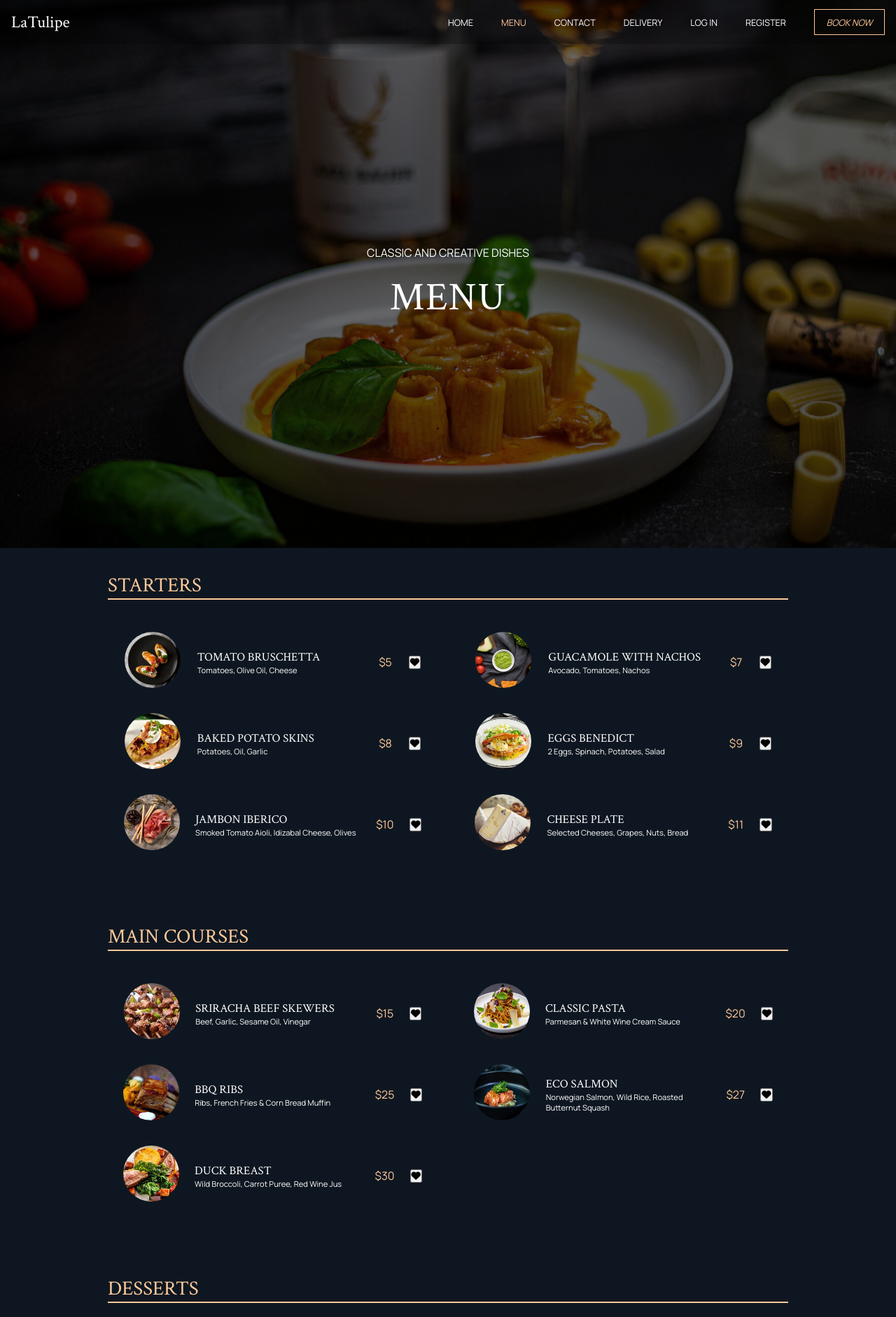
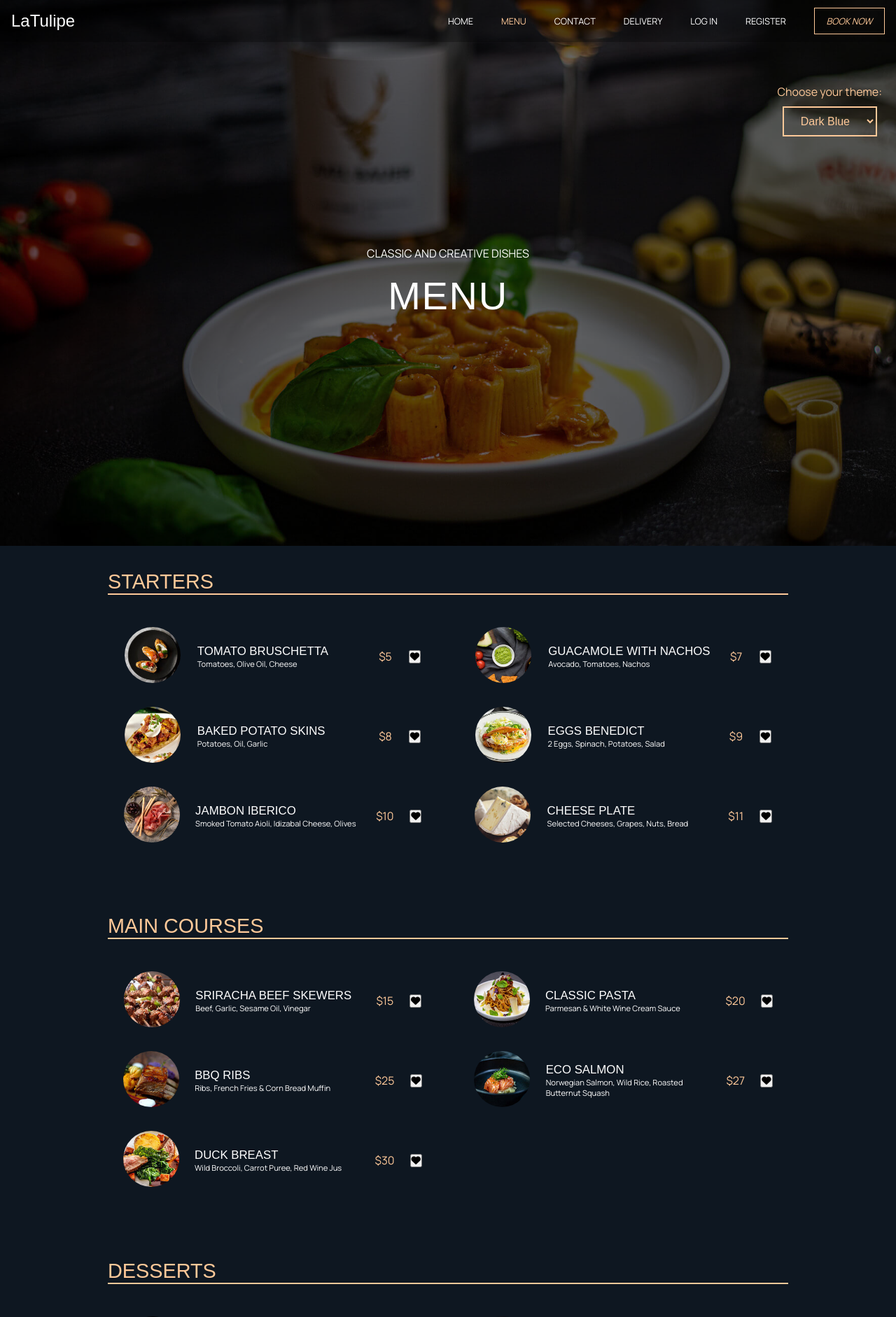
Before and after one commit to Linda-Hasanaj/Backend_Restaurant_Website, a PHP site: page /menu.php in a window 1280 px wide. Shown: the top 1882 px of the page at 70% size. Run offline with PHP 8.4, Linux system fonts and the light colour scheme; some libraries are stand-ins or nearby versions.

Commit message:
added color theme menu.php

```diff
--- a/Restaurant/Restaurant-main/menu.php
+++ b/Restaurant/Restaurant-main/menu.php
@@ -34,7 +34,164 @@ function addToFavorites($itemName, $itemImage)
 
 </head>
 
+    <style>
+        /* CSS styles for the different background colors */
+        body {
+            font-family: Arial, sans-serif;
+            margin: 0;
+            padding: 0;
+        }
+
+        .dark-blue-bg {
+            background-color: rgb(14, 23, 33);
+            color: white;
+        }
+
+        .white-bg {
+            background-color: #ffffff;
+            color: grey;
+        }
+
+        .black-bg {
+            background-color: #000000;
+            color: white;
+        }
+
+        .btn-container {
+            text-align: center;
+            margin-top: 20px;
+        }
+
+        .color-btn {
+            padding: 10px 20px;
+            font-size: 16px;
+            border: none;
+            cursor: pointer;
+            margin: 0 10px;
+
+        }
+
+        /* Button container */
+    .btn-container {
+    position: absolute;
+    top: 100px;
+    right: 20px;
+    background-color: var(--main-dark);
+    cursor: pointer;
+}
+
+/* Background color buttons */
+.color-btn {
+    padding: 10px 20px;
+    font-size: 20px;
+    border: none;
+    cursor: pointer;
+    margin-left: 10px;
+    background-color: var(--main-dark);
+    margin-top: 1em;
+    cursor: pointer;
+}
+
+/* Hover effect */
+.color-btn:hover {
+    background-color: #0056b3; /* Darker color on hover */
+}
+
+/* Additional styling for individual buttons */
+.color-btn:nth-child(2) {
+    background-color: #fff; /* White button */
+    color: #000;
+}
+/* Mode selector container */
+.mode-selector {
+    position: absolute; /* Fixed positioning */
+    top: 100px; /* Adjust as needed */
+    right: 20px; /* Adjust as needed */
+    text-align: center;
+}
+
+/* Mode selector text */
+.mode-selector p {
+    margin-bottom: 10px;
+    font-size: 16px;
+}
+
+/* CSS styles for the mode selector */
+.mode-selector {
+    text-align: center;
+    margin-top: 20px;
+}
+
+.mode-selector p {
+     color: var(--gold-yellow); /* Change font color to gold */
+}
+
+.mode-selector select {
+    padding: 10px 20px;
+    font-size: 16px;
+    border: 2px solid var(--gold-yellow); /* Set border to gold */
+    background-color: var(--gold-black);/* Use CSS variable for background color */
+    color: var(--gold-yellow);
+    cursor: pointer;
+}
+
+/* Background color buttons */
+.color-btn {
+    padding: 10px 20px;
+    font-size: 16px;
+    border: none;
+    cursor: pointer;
+    margin-left: 10px; /* Adjust as needed */
+    background-color: #007bff; /* Default button color */
+    color: #fff;
+}
+
+/* Hover effect */
+.color-btn:hover {
+    background-color: #0056b3; /* Darker color on hover */
+}
+
+/* Additional styling for individual buttons */
+.color-btn:nth-child(2) {
+    background-color: #fff; /* White button */
+    color: #000;
+}
+
+/* Additional styling for individual buttons */
+.color-btn:nth-child(2) {
+    background-color: #fff; /* White button */
+    color: #000;
+}
+.paragrafi{
+    font-display: italic;
+    font-size: large;
+    color: grey;
+}
+
+.mode-selector select option {
+    background-color: rgb(36, 32, 34); /* Set background color of options to grey */
+}
+
+    </style>
+
 <body>
+
+    <!-- Pjesa e php per ndrrimin e theme bg color -->
+
+<body class="<?php echo isset($_COOKIE['background_color']) ? $_COOKIE['background_color'] : 'dark-blue-bg'; ?>">
+    <header class="header">
+        <!-- Your header content -->
+    </header>
+
+    <!-- Button container to choose background color -->
+    <div class="mode-selector">
+    <p class="paragrafi">Choose your theme:</p>
+    <select id="theme-selector" onchange="changeBackgroundColor(this.value)">
+        <option value="dark-blue-bg">Dark Blue</option>
+        <option value="white-bg">White</option>
+    </select>
+</div>
+
 
     <header class="header">
         <nav class="nav row" id="nav">
```
